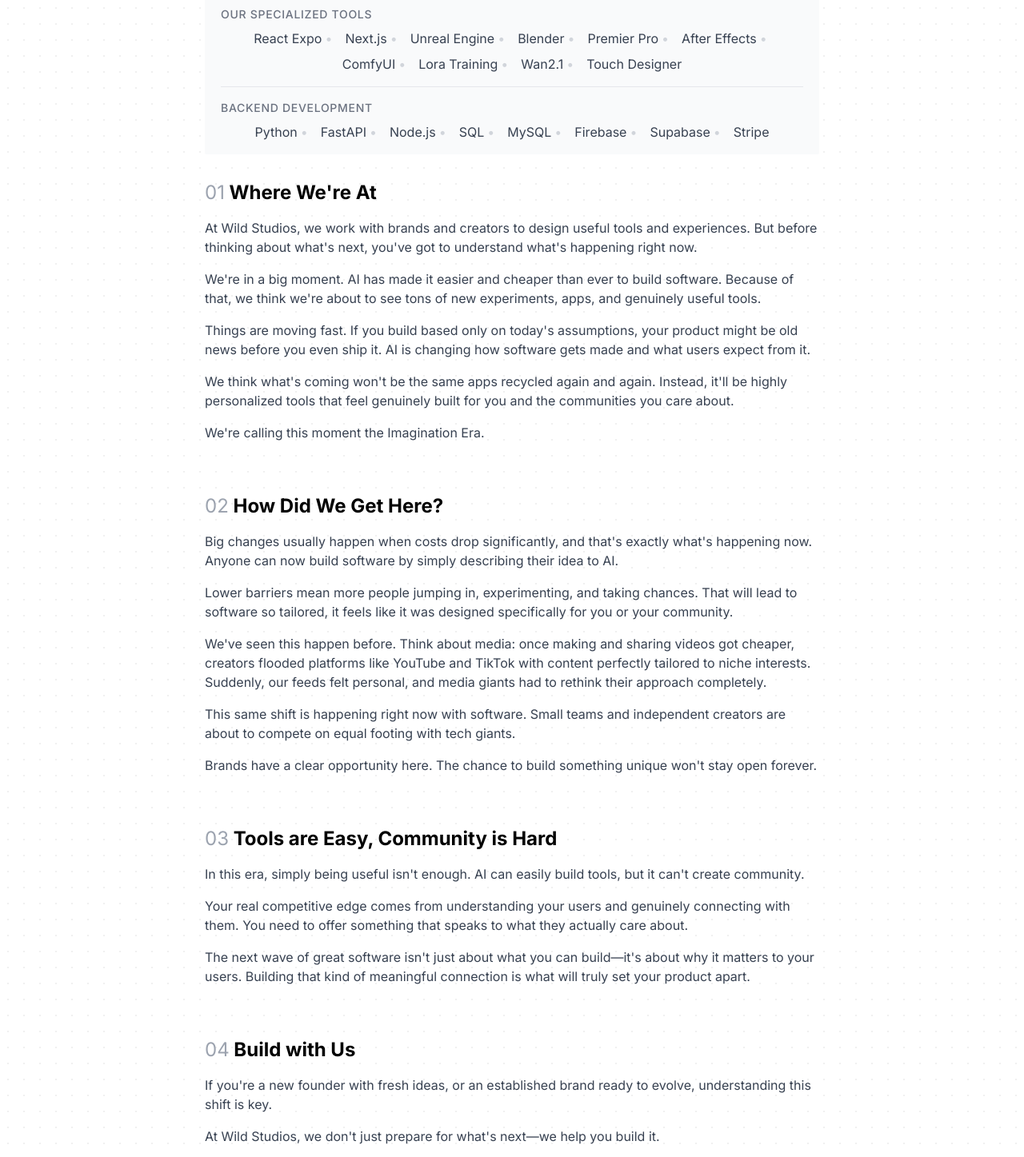
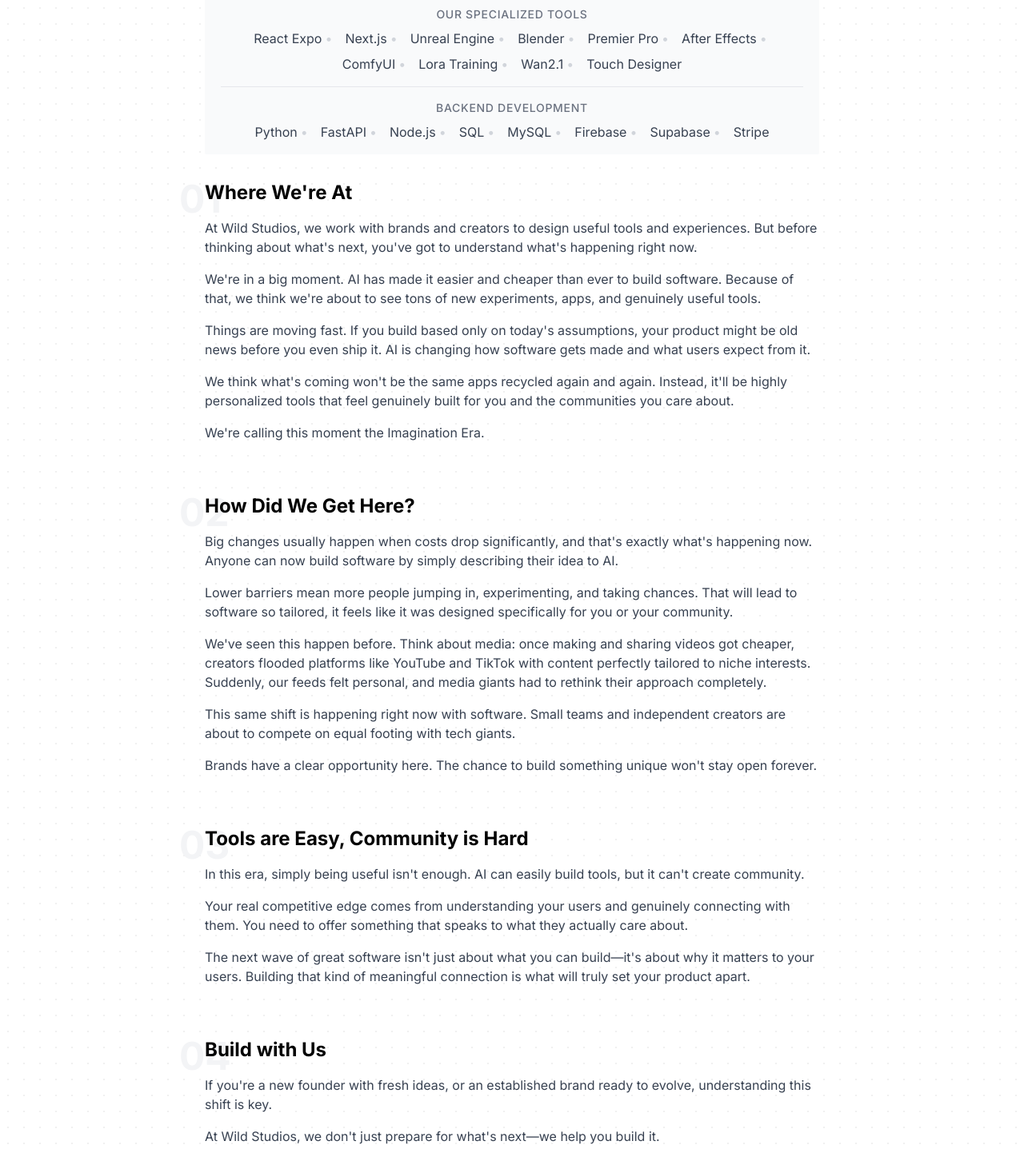
Before and after one commit to wpulier/wildstudio, a Next.js app: page / in a window 1280 px wide. Shown: the part 880-2327 px from the top of the page at 80% size. Built offline with nearby package versions, Linux system fonts and the light colour scheme.

Commit message:
Center tools headers and enhance numbered sections styling for better scroll UX

```diff
--- a/src/app/page.tsx
+++ b/src/app/page.tsx
@@ -79,7 +79,7 @@ export default function Home() {
         <div className="max-w-3xl mx-auto">
           {/* Specialized Tools */}
           <div className="py-4 px-5 bg-gray-50 rounded-sm mb-8">
-            <p className="text-sm text-gray-500 mb-2 uppercase tracking-wider font-medium">Our Specialized Tools</p>
+            <p className="text-sm text-gray-500 mb-2 uppercase tracking-wider font-medium text-center">Our Specialized Tools</p>
             <div className="flex flex-wrap gap-x-3 gap-y-2 justify-center">
               {["React Expo", "Next.js", "Unreal Engine", "Blender", "Premier Pro",
                 "After Effects", "ComfyUI", "Lora Training", "Wan2.1", "Touch Designer"].map((tool, index) => (
@@ -90,7 +90,7 @@ export default function Home() {
               ))}
             </div>
             <div className="mt-4 pt-4 border-t border-gray-200">
-              <p className="text-sm text-gray-500 mb-2 uppercase tracking-wider font-medium">Backend Development</p>
+              <p className="text-sm text-gray-500 mb-2 uppercase tracking-wider font-medium text-center">Backend Development</p>
               <div className="flex flex-wrap gap-x-3 gap-y-2 justify-center">
                 {["Python", "FastAPI", "Node.js", "SQL", "MySQL", "Firebase", "Supabase", "Stripe"].map((tool, index) => (
                   <span key={index} className="inline-flex items-center">
@@ -104,9 +104,10 @@ export default function Home() {
 
           {/* About Content */}
           <div className="space-y-12 md:space-y-16">
-            <div>
-              <h2 className="text-xl md:text-2xl font-bold mb-3 md:mb-4">
-                <span className="text-gray-400 font-normal">01</span> Where We're At
+            <div className="relative">
+              <div className="absolute -left-4 md:-left-8 top-0 text-4xl md:text-5xl font-bold text-gray-100 select-none">01</div>
+              <h2 className="text-xl md:text-2xl font-bold mb-3 md:mb-4 relative">
+                Where We're At
               </h2>
               <div className="space-y-3 md:space-y-4 text-sm md:text-base text-gray-700">
                 <p>At Wild Studios, we work with brands and creators to design useful tools and experiences. But before thinking about what's next, you've got to understand what's happening right now.</p>
@@ -117,9 +118,10 @@ export default function Home() {
               </div>
             </div>
 
-            <div>
-              <h2 className="text-xl md:text-2xl font-bold mb-3 md:mb-4">
-                <span className="text-gray-400 font-normal">02</span> How Did We Get Here?
+            <div className="relative">
+              <div className="absolute -left-4 md:-left-8 top-0 text-4xl md:text-5xl font-bold text-gray-100 select-none">02</div>
+              <h2 className="text-xl md:text-2xl font-bold mb-3 md:mb-4 relative">
+                How Did We Get Here?
               </h2>
               <div className="space-y-3 md:space-y-4 text-sm md:text-base text-gray-700">
                 <p>Big changes usually happen when costs drop significantly, and that's exactly what's happening now. Anyone can now build software by simply describing their idea to AI.</p>
@@ -130,9 +132,10 @@ export default function Home() {
               </div>
             </div>
 
-            <div>
-              <h2 className="text-xl md:text-2xl font-bold mb-3 md:mb-4">
-                <span className="text-gray-400 font-normal">03</span> Tools are Easy, Community is Hard
+            <div className="relative">
+              <div className="absolute -left-4 md:-left-8 top-0 text-4xl md:text-5xl font-bold text-gray-100 select-none">03</div>
+              <h2 className="text-xl md:text-2xl font-bold mb-3 md:mb-4 relative">
+                Tools are Easy, Community is Hard
               </h2>
               <div className="space-y-3 md:space-y-4 text-sm md:text-base text-gray-700">
                 <p>In this era, simply being useful isn't enough. AI can easily build tools, but it can't create community.</p>
@@ -141,9 +144,10 @@ export default function Home() {
               </div>
             </div>
 
-            <div>
-              <h2 className="text-xl md:text-2xl font-bold mb-3 md:mb-4">
-                <span className="text-gray-400 font-normal">04</span> Build with Us
+            <div className="relative">
+              <div className="absolute -left-4 md:-left-8 top-0 text-4xl md:text-5xl font-bold text-gray-100 select-none">04</div>
+              <h2 className="text-xl md:text-2xl font-bold mb-3 md:mb-4 relative">
+                Build with Us
               </h2>
               <div className="space-y-3 md:space-y-4 text-sm md:text-base text-gray-700">
                 <p>If you're a new founder with fresh ideas, or an established brand ready to evolve, understanding this shift is key.</p>
```
